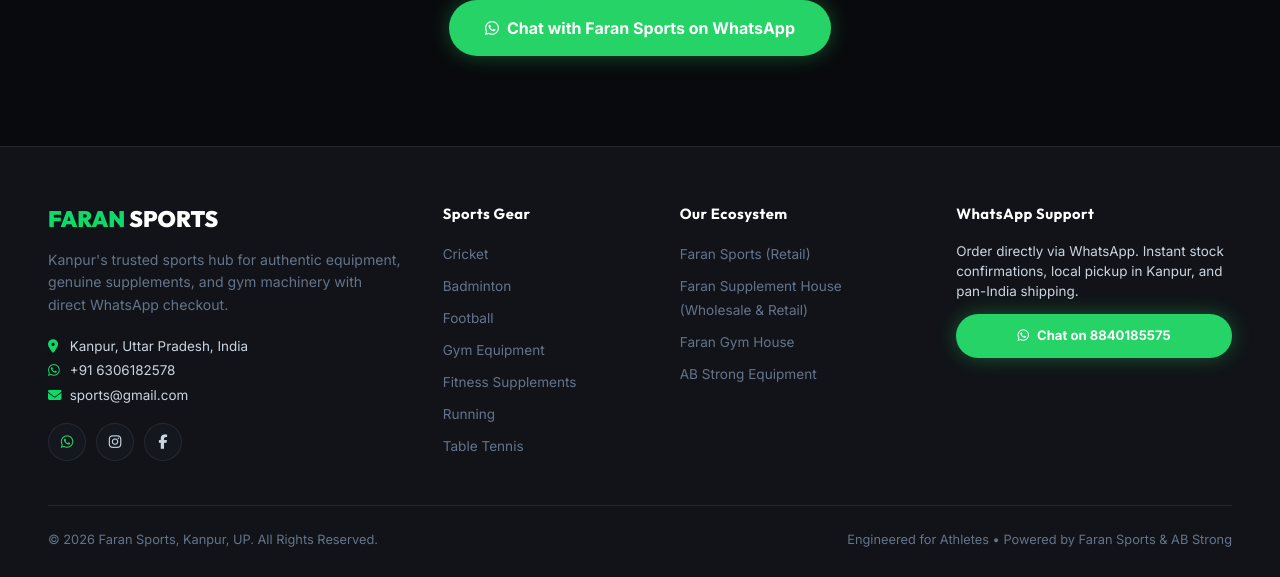
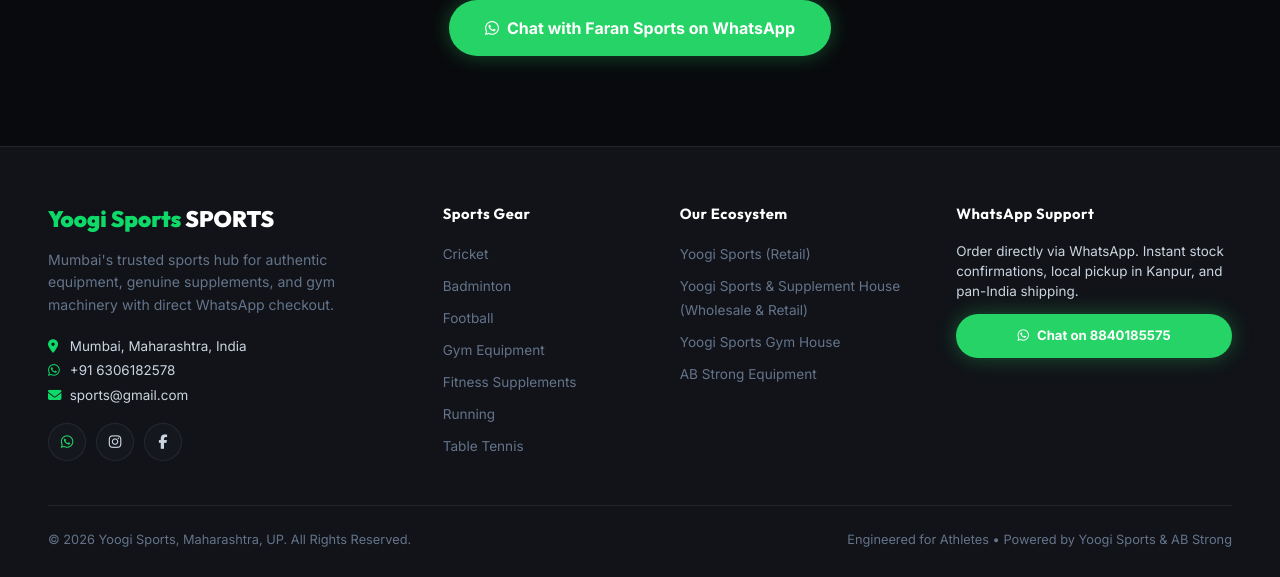
Before and after one commit to code-with-emptyness/sports_website, a Flask app: page /about in a window 1280 px wide. Shown: the part 3840-4417 px from the top of the page. Run offline with Flask 3, Linux system fonts and the light colour scheme.

Commit message:
name change base

```diff
--- a/app/templates/base.html
+++ b/app/templates/base.html
@@ -3,7 +3,7 @@
 <head>
   <meta charset="UTF-8">
   <meta name="viewport" content="width=device-width, initial-scale=1.0">
-  <title>{% block title %}{{ store.name }} — 's Premier Sports &amp; Fitness Destination{% endblock %}</title>
+  <title>{% block title %}{{ store.name }} — {{ store.city }}'s Premier Sports &amp; Fitness Destination{% endblock %}</title>
   <meta name="description" content="{% block meta_description %}{{ store.description }}{% endblock %}">
 
   <!-- Google Fonts: Outfit & Inter -->
@@ -24,14 +24,14 @@
   <div class="preloader">
     <div class="preloader-logo">{{ store.name }} <span class="highlight text-accent">SPORTS</span></div>
     <div class="preloader-bar"></div>
-    <div style="font-size: 0.78rem; color: var(--text-muted); letter-spacing: 1.5px; font-weight: 600;">KANPUR, UP</div>
+    <div style="font-size: 0.78rem; color: var(--text-muted); letter-spacing: 1.5px; font-weight: 600;">{{ store.city }}, {{ store.state }}</div>
   </div>
 
   <!-- 2. NAVIGATION -->
   <nav class="navbar">
     <div class="container">
       <a href="{{ url_for('home') }}" class="nav-logo">
-        <span class="highlight">FARAN</span> SPORTS
+        <span class="highlight">{{ store.name }}</span>
       </a>
 
       <div class="nav-links">
@@ -69,7 +69,7 @@
     <a href="{{ url_for('products_page') }}">Shop All Sports Gear</a>
     <a href="{{ url_for('home') }}#categories">Browse Categories</a>
     <a href="{{ url_for('home') }}#ecosystem">Our 4-Pillar Ecosystem</a>
-    <a href="{{ url_for('about') }}">About Faran Group</a>
+    <a href="{{ url_for('about') }}">About {{ store.name }} Group</a>
     <a href="{{ url_for('contact') }}">Contact &amp; Location</a>
     <div style="margin-top: 16px;">
       <a href="https://wa.me/{{ store.whatsapp }}" target="_blank" rel="noopener noreferrer" class="btn btn-whatsapp" style="width: 100%;">
@@ -116,13 +116,13 @@
         <!-- Brand column -->
         <div>
           <div class="footer-brand-title">
-            <span class="highlight text-accent">FARAN</span> SPORTS
+            <span class="highlight text-accent">{{ store.name }}</span> SPORTS
           </div>
           <p class="footer-brand-desc">
-            Kanpur's trusted sports hub for authentic equipment, genuine supplements, and gym machinery with direct WhatsApp checkout.
+            {{ store.city }}'s trusted sports hub for authentic equipment, genuine supplements, and gym machinery with direct WhatsApp checkout.
           </p>
           <div style="margin-bottom: 16px; font-size: 0.84rem; color: var(--text-secondary); line-height: 1.8;">
-            <div><i class="fa-solid fa-location-dot text-accent" style="width: 18px;"></i> Kanpur, Uttar Pradesh, India</div>
+            <div><i class="fa-solid fa-location-dot text-accent" style="width: 18px;"></i> {{ store.city }}, {{ store.state }}, India</div>
             <div><i class="fa-brands fa-whatsapp text-accent" style="width: 18px;"></i> +91 {{ store.whatsapp_display }}</div>
             <div><i class="fa-solid fa-envelope text-accent" style="width: 18px;"></i> {{ store.email }}</div>
           </div>
@@ -147,9 +147,9 @@
         <div>
           <h4 class="footer-heading">Our Ecosystem</h4>
           <ul class="footer-links">
-            <li><a href="{{ url_for('about') }}#faran-sports">Faran Sports (Retail)</a></li>
-            <li><a href="{{ url_for('about') }}#faran-supplement-house">Faran Supplement House (Wholesale &amp; Retail)</a></li>
-            <li><a href="{{ url_for('about') }}#faran-gym-house">Faran Gym House</a></li>
+            <li><a href="{{ url_for('about') }}#faran-sports">{{ store.name }} (Retail)</a></li>
+            <li><a href="{{ url_for('about') }}#faran-supplement-house">{{ store.name }} & Supplement House (Wholesale &amp; Retail)</a></li>
+            <li><a href="{{ url_for('about') }}#faran-gym-house">{{ store.name }} Gym House</a></li>
             <li><a href="{{ url_for('products_page', brand='ab-strong') }}">AB Strong Equipment</a></li>
           </ul>
         </div>
@@ -168,8 +168,8 @@
       </div>
 
       <div class="footer-bottom">
-        <div>&copy; 2026 Faran Sports, Kanpur, UP. All Rights Reserved.</div>
-        <div>Engineered for Athletes • Powered by Faran Sports &amp; AB Strong</div>
+        <div>&copy; 2026 {{ store.name }}, {{ store.state }}, UP. All Rights Reserved.</div>
+        <div>Engineered for Athletes • Powered by {{ store.name }} &amp; AB Strong</div>
       </div>
     </div>
   </footer>
```
